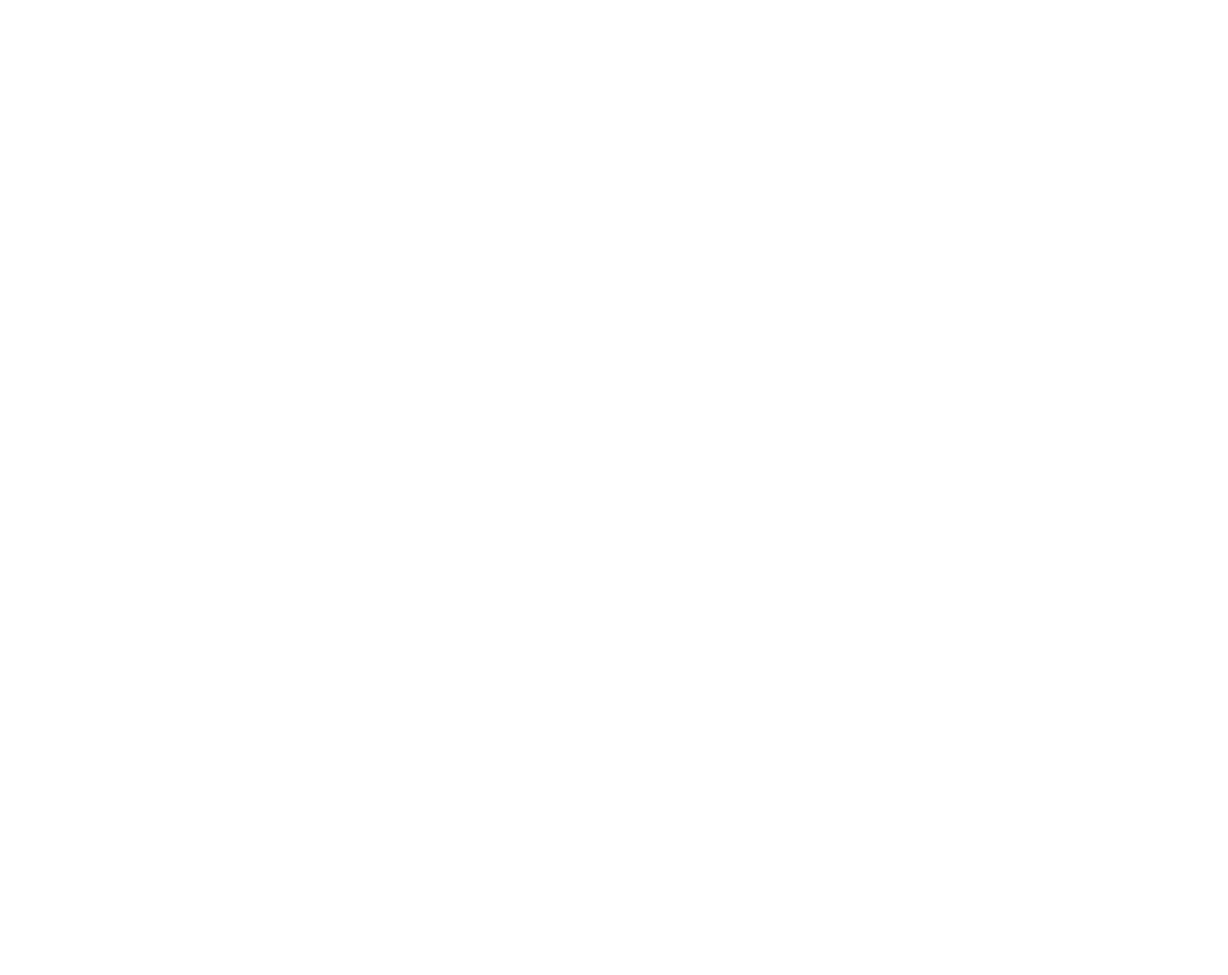
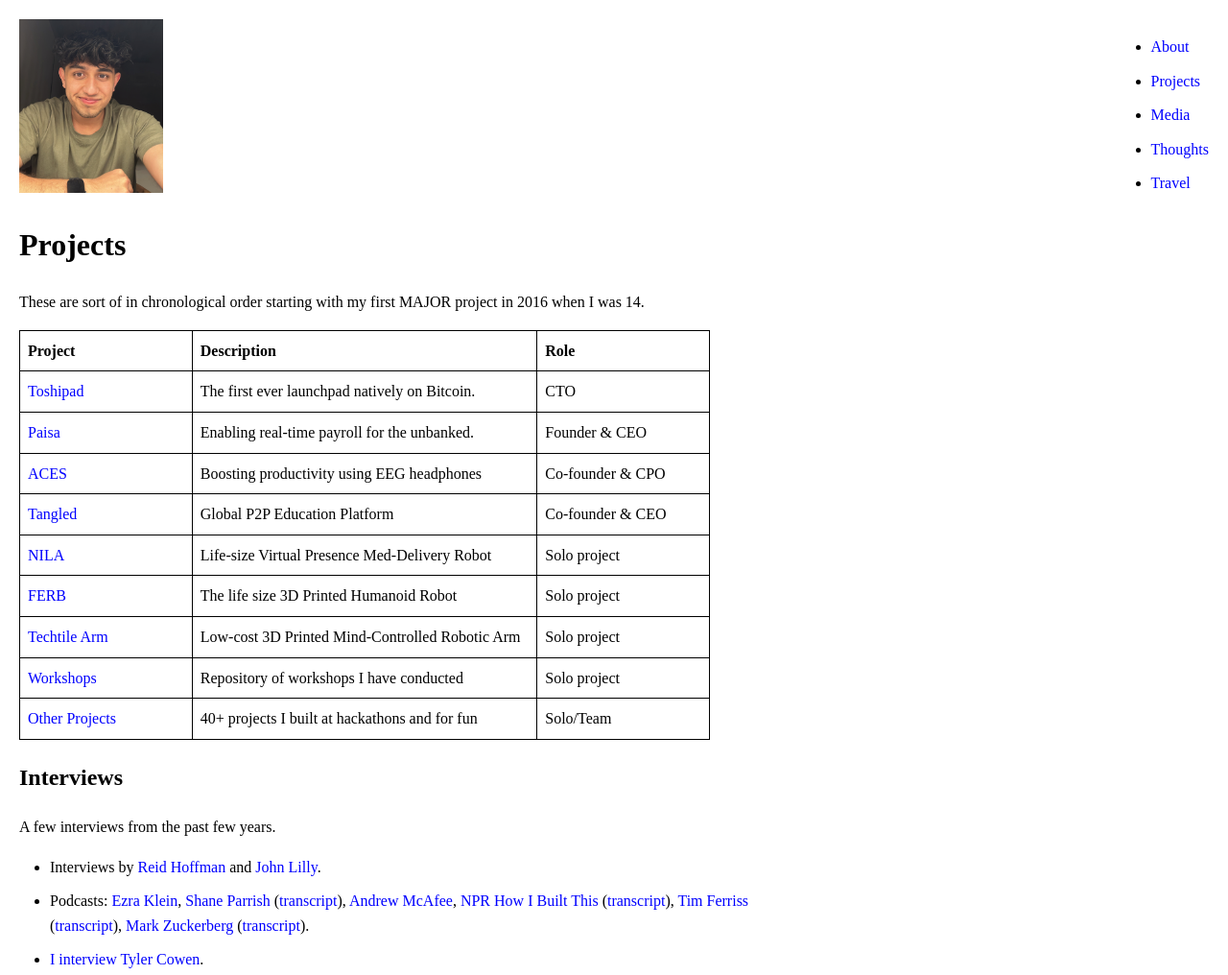
Before and after one commit to Rishabhjava/portfolio, a plain HTML site: page projects.html in a window 1280 px wide. Shown: the top 1016 px of the page at 96% size. Before the commit the page ends 800 px from the top, so only its background shows below. Drawn offline with Linux system fonts and the light colour scheme.

Commit message:
new changes

```diff
--- a/projects.html
+++ b/projects.html
@@ -0,0 +1,97 @@
+<!DOCTYPE html>
+<html lang="en">
+<head>
+    <meta charset="UTF-8">
+    <meta name="viewport" content="width=device-width, initial-scale=1.0">
+    <title>Projects - Rishabh Java</title>
+    <link rel="stylesheet" href="style.css">
+</head>
+<body>
+    <div class="container">
+        <div class="main-content">
+            <img src="./rishabh.png" alt="Rishabh Java">
+            <h1>Projects</h1>
+            <p>These are sort of in chronological order starting with my first MAJOR project in 2016 when I was 14.</p>
+            <table>
+                <tr>
+                    <th>Project</th>
+                    <th>Description</th>
+                    <th>Role</th>
+                </tr>
+                <tr>
+                    <td><a href="/projects/Toshipad.html">Toshipad</a></td>
+                    <td>The first ever launchpad natively on Bitcoin.</td>
+                    <td>CTO</td>
+                </tr>
+                <tr>
+                    <td><a href="/projects/Paisa.html">Paisa</a></td>
+                    <td>Enabling real-time payroll for the unbanked.</td>
+                    <td>Founder & CEO</td>
+                </tr>
+                <tr>
+                    <td><a href="/projects/ACES.html">ACES</a></td>
+                    <td>Boosting productivity using EEG headphones</td>
+                    <td>Co-founder & CPO</td>
+                </tr>
+                <tr>
+                    <td><a href="/projects/tangled.html">Tangled</a></td>
+                    <td>Global P2P Education Platform</td>
+                    <td>Co-founder & CEO</td>
+                </tr>
+                <tr>
+                    <td><a href="/projects/nila.html">NILA</a></td>
+                    <td>Life-size Virtual Presence Med-Delivery Robot</td>
+                    <td>Solo project</td>
+                </tr>
+                <tr>
+                    <td><a href="/projects/ferb.html">FERB</a></td>
+                    <td>The life size 3D Printed Humanoid Robot</td>
+                    <td>Solo project</td>
+                </tr>
+                <tr>
+                    <td><a href="/projects/techtile.html">Techtile Arm</a></td>
+                    <td>Low-cost 3D Printed Mind-Controlled Robotic Arm</td>
+                    <td>Solo project</td>
+                </tr>
+                <tr>
+                    <td><a href="/projects/workshops.html">Workshops</a></td>
+                    <td>Repository of workshops I have conducted</td>
+                    <td>Solo project</td>
+                </tr>
+                <tr>
+                    <td><a href="/projects/other.html">Other Projects</a></td>
+                    <td>40+ projects I built at hackathons and for fun</td>
+                    <td>Solo/Team</td>
+                </tr>
+            </table>
+            <h2>Interviews</h2>
+            <p>A few interviews from the past few years. </p>
+            <ul>
+                <li>Interviews by <a href="https://reidhoffman.org">Reid Hoffman</a> and <a href="https://johnlilly.org">John Lilly</a>.</li>
+                <li>Podcasts: <a href="https://nytimes.com/ezra-klein">Ezra Klein</a>, <a href="https://shaneparrish.com">Shane Parrish</a> (<a href="https://fs.blog">transcript</a>), <a href="https://andrewmcafee.org">Andrew McAfee</a>, <a href="https://npr.org/how-i-built-this">NPR How I Built This</a> (<a href="https://npr.org/transcripts">transcript</a>), <a href="https://tim.blog">Tim Ferriss</a> (<a href="https://tim.blog/transcripts">transcript</a>), <a href="https://markzuckerberg.com">Mark Zuckerberg</a> (<a href="https://facebook.com/transcripts">transcript</a>).</li>
+                <li><a href="https://tylercowen.com">I interview Tyler Cowen</a>.</li>
+            </ul>
+            <span><h2>Media Publications</h2> <a>See All</a></span>
+            <p>A few interviews from the past few years. Being young and a builder make </p>
+            <ul>
+
+            </ul>
+            <h2>Elsewhere</h2>
+            <ul>
+                <li><a href="https://github.com/rishabhjava">rishabhjava on GitHub</a>; <a href="https://twitter.com/rishabhjava">rishabhjava on Twitter</a>.</li>
+            </ul>
+            <p>Website heavily inspired by: <a href="https://motherfuckingwebsite.com">motherfuckingwebsite.com</a>.</p>
+
+        </div>
+        <div class="sidebar">
+            <ul>
+                <li><a href="#">About</a></li>
+                <li><a href="/projects.html">Projects</a></li>
+                <li><a href="/media.html">Media</a></li>
+                <li><a href="#">Thoughts</a></li>
+                <li><a href="#">Travel</a></li>
+            </ul>
+        </div>
+    </div>
+</body>
+</html>
```
Also changed, not shown: index.html (+7 -8 lines), projects/other.html (added, +27 -0 lines), 2 other files.
